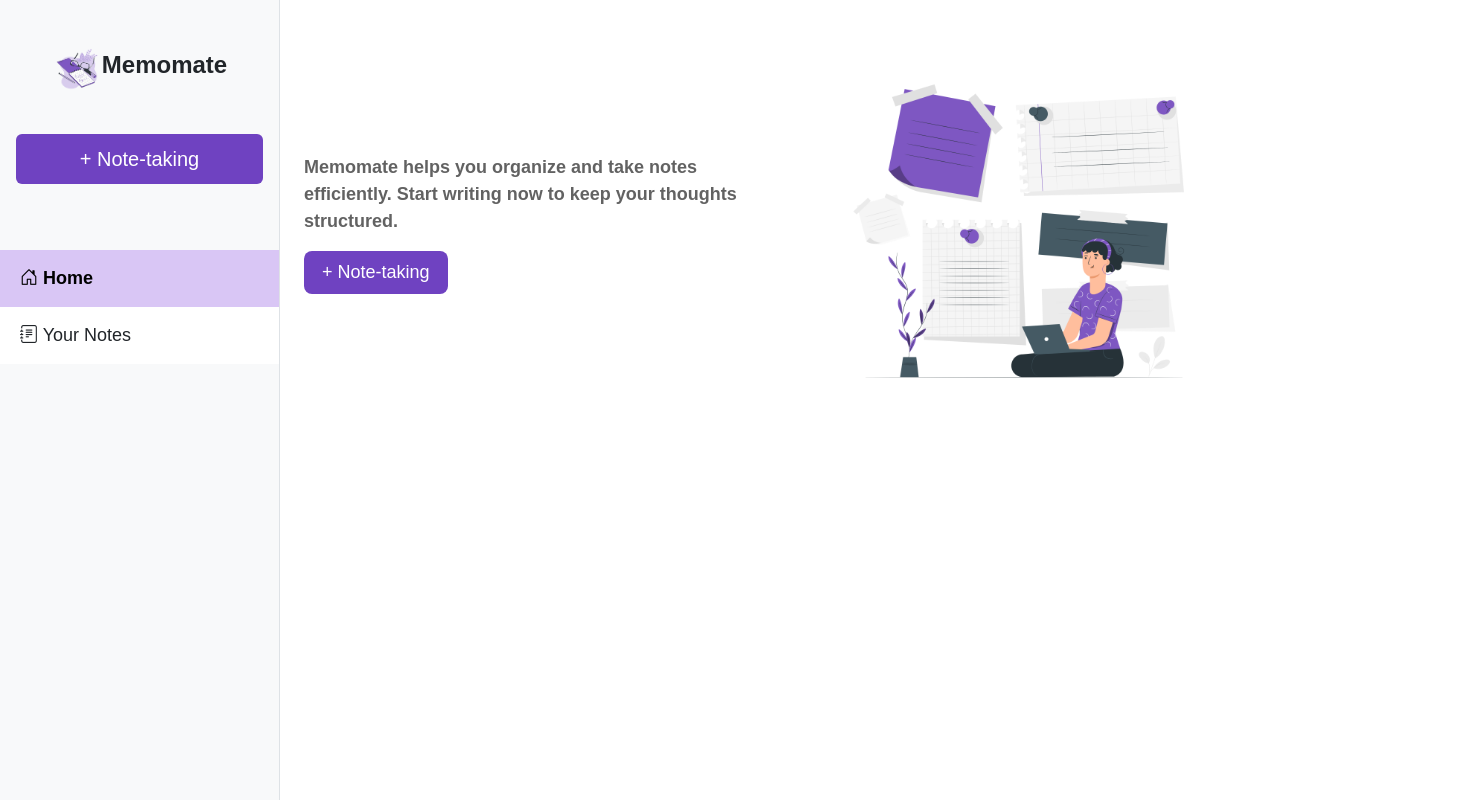
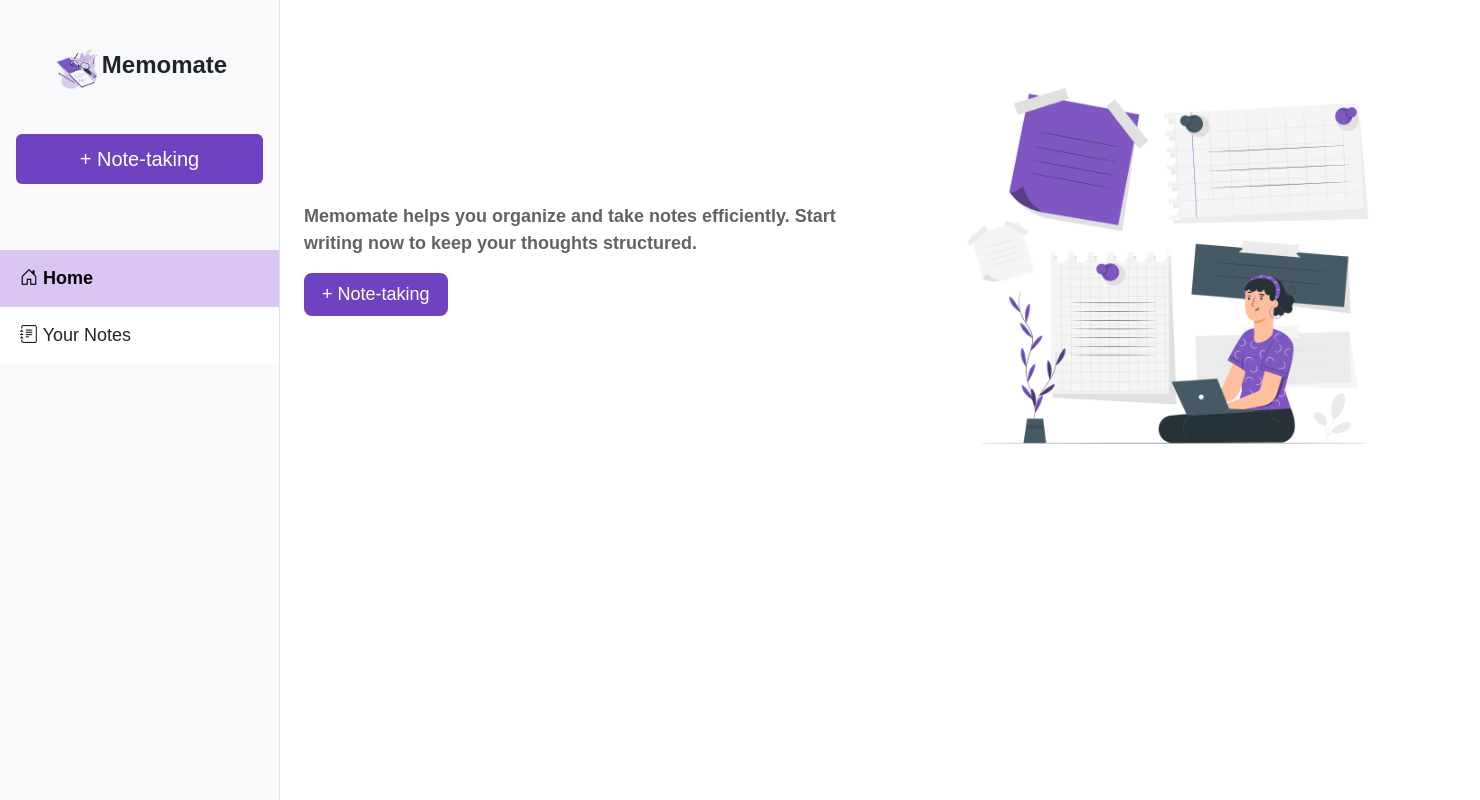
Before and after one commit to gitagpds/notes-website-fe-new, a React (Vite) app: page /home_page in a window 1280 px wide. Shown: the whole page, 1480 px wide, since content can reach past the window. Built offline with nearby package versions, Linux system fonts and the light colour scheme.

Commit message:
Update homepage.jsx

```diff
--- a/src/pages/homepage.jsx
+++ b/src/pages/homepage.jsx
@@ -52,7 +52,7 @@ const HomePage = () => {
         style={{
           marginLeft: "280px",
           minHeight: "100vh",
-          maxWidth: "1000px",
+          maxWidth: "1200px",
           paddingLeft: "40px",
           paddingTop: "60px",
         }}
@@ -60,7 +60,7 @@ const HomePage = () => {
         <div className="row align-items-center">
           <div
             className="col-md-6 text-center text-md-start main-content-text"
-            style={{ maxWidth: "600px" }}
+            style={{ maxWidth: "800px" }}
           >
             <p className="lead" style={{ fontSize: "18px", fontWeight: "bold", color: "rgba(0, 0, 0, 0.616)" }}>
               <strong>
```
